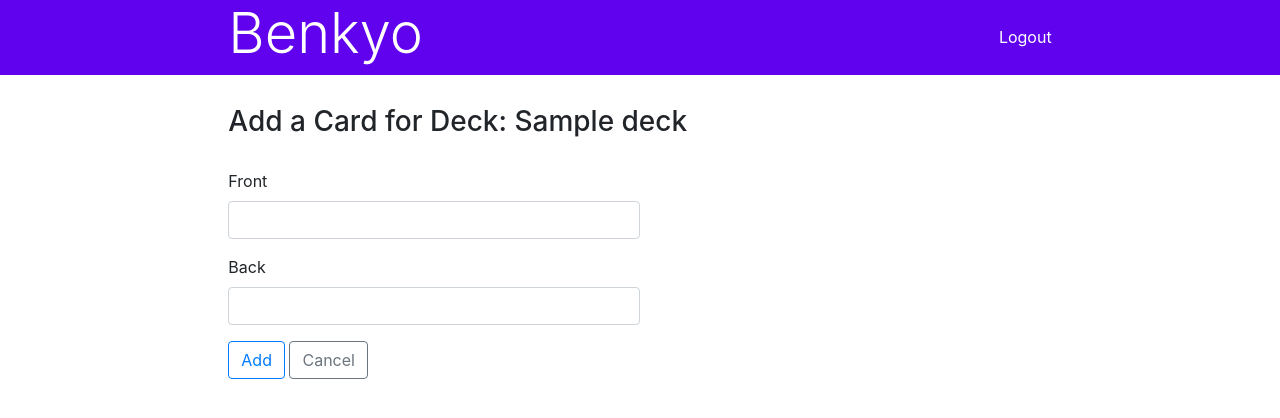
After one commit to ryanarnold/benkyo, a Django app: page /decks/1/cards/add/ in a window 1280 px wide. The commit adds this page. Shown: the top 418 px of the page. Run offline with Django 3.2, Linux system fonts and the light colour scheme; a user stored in the database is signed in; tables that the repository leaves empty hold one stand-in row (values such as "Sample post"); some libraries are stand-ins or nearby versions.

Commit message:
Add view, url, and templates for card add.

```diff
--- a/benkyo/benkyo/views.py
+++ b/benkyo/benkyo/views.py
@@ -148,3 +148,14 @@ def decks_edit(request, deck_id):
     }
 
     return render(request, 'decks_edit.html', context)
+
+
+@login_required
+def cards_add(request, deck_id):
+    deck = Deck.objects.get(deck_id=deck_id)
+
+    context = {
+        'deck': deck
+    }
+
+    return render(request, 'cards_add.html', context)
--- a/benkyo/config/urls.py
+++ b/benkyo/config/urls.py
@@ -37,4 +37,6 @@ urlpatterns = [
     path('decks/delete/successful/', views.decks_delete_successful, name='decks-delete-successful'),
 
     path('decks/<int:deck_id>/edit/', views.decks_edit, name='decks-edit'),
+
+    path('decks/<int:deck_id>/cards/add/', views.cards_add, name='cards-add'),
 ]
--- /dev/null
+++ b/benkyo/static/css/cards_add.css
@@ -0,0 +1,5 @@
+#form-card {
+  width: 50%;
+  margin-top: 30px;
+  margin-bottom: 30px;
+}
--- /dev/null
+++ b/benkyo/templates/cards_add.html
@@ -0,0 +1,42 @@
+{% extends "base.html" %}
+
+{% block title %}Benkyo{% endblock %}
+
+{% block styles %}
+<link rel="stylesheet" href="{{ static('css/cards_add.css') }}" >
+{% endblock %}
+
+{% block content %}
+
+  <div class="container-fluid">
+    <div class="row">
+      <div class="col-md-2"></div>
+      <div class="col-md-8">
+
+        <h3>Add a Card for Deck: {{ deck.name }}</h3>
+
+        <form action="{{ url('decks-create') }}" method="POST" id="form-card">
+
+          <input type="hidden" name="csrfmiddlewaretoken" value="{{ csrf_token }}">
+
+          <div class="form-group">
+            <label for="input-front">Front</label>
+            <input type="text" class="form-control" id="input-front" name="front" autocomplete="off" required>
+          </div>
+
+          <div class="form-group">
+            <label for="input-back">Back</label>
+            <input type="text" class="form-control" id="input-back" name="back" autocomplete="off" required>
+          </div>
+
+          <button type="submit" class="btn btn-outline-primary">Add</button>
+          <a class="btn btn-outline-secondary" href="{{ url('decks') }}" role="button">Cancel</a>
+
+        </form>
+
+      </div>
+      <div class="col-md-2"></div>
+    </div>
+  </div>
+
+{% endblock %}
--- a/benkyo/templates/decks_edit.html
+++ b/benkyo/templates/decks_edit.html
@@ -47,7 +47,7 @@
         <h3>Deck Cards</h3>
         <br>
 
-        <a class="btn btn-primary" href="{{ url('decks-create') }}" role="button">Add a Card</a>
+        <a class="btn btn-primary" href="{{ url('cards-add', args=(deck.deck_id,)) }}" role="button">Add a Card</a>
         <br><br>
 
         <table class="table" id="decks">
```
